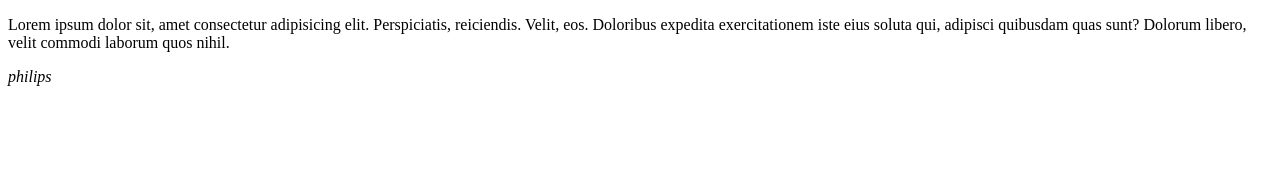
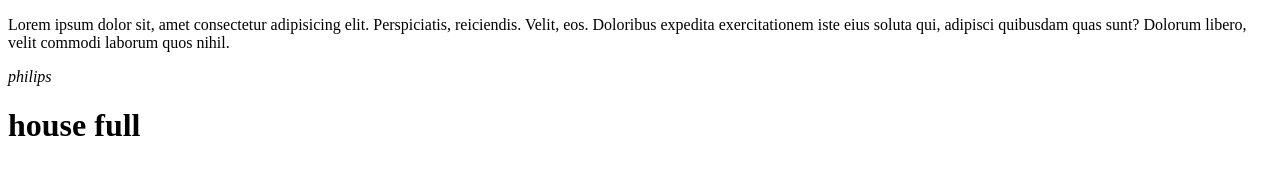
Before and after one commit to rajudon25/philips-2, a plain HTML site: page index.html in a window 1280 px wide. Drawn offline with Linux system fonts and the light colour scheme.

Commit message:
Update index.html

```diff
--- a/index.html
+++ b/index.html
@@ -9,5 +9,6 @@
     <p>Lorem ipsum dolor sit, amet consectetur adipisicing elit. Perspiciatis, reiciendis. Velit, eos. Doloribus expedita exercitationem
         iste eius soluta qui, adipisci quibusdam quas sunt? Dolorum libero, velit commodi laborum quos nihil.</p>
     <i>philips</i>
+    <h1>house full</h1>
 </body>
 </html>
```
